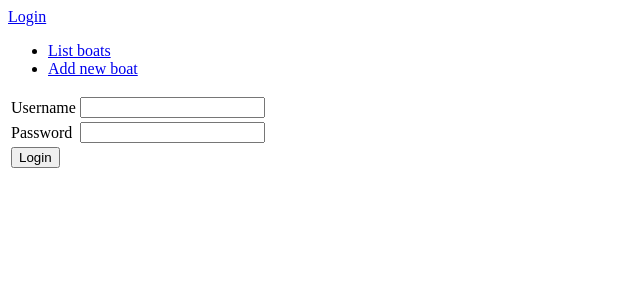
After one commit to marinellalaaksonen/VeneVarausKalenteri, a Flask app: page /login/ in a window 1280 px wide. The commit adds this page. Shown: the top 300 px of the page, without its empty margins (0-640 px from the left). Run offline with Flask 2, Linux system fonts and the light colour scheme.

Commit message:
lisätty kirjautumisnäkymä

```diff
--- a/application/__init__.py
+++ b/application/__init__.py
@@ -8,7 +8,10 @@ app.config["SQLALCHEMY_ECHO"] = True
 db = SQLAlchemy(app)
 
 from application.routes import home
+from application.routes import boats
+from application.routes import login
+
 from application.models import boats
-from application.routes import boats
+from application.models import user
 
 db.create_all()
--- /dev/null
+++ b/application/forms/loginform.py
@@ -0,0 +1,9 @@
+from flask_wtf import FlaskForm
+from wtforms import PasswordField, StringField
+
+class LoginForm(FlaskForm):
+    username = StringField("Username")
+    password = PasswordField("Password")
+
+    class Meta:
+        csrf = False
--- a/application/models/boats.py
+++ b/application/models/boats.py
@@ -3,9 +3,9 @@ from application import db
 class Boat(db.Model):
     __tablename__ = "boats"
     id = db.Column(db.Integer, primary_key=True)
-    name = db.Column(db.String(), nullable=False)
-    boat_type = db.Column(db.String(), nullable=False)
-    boat_class = db.Column(db.String(), nullable=False)
+    name = db.Column(db.String(144), nullable=False)
+    boat_type = db.Column(db.String(144), nullable=False)
+    boat_class = db.Column(db.String(144), nullable=False)
 
     def __init__(self, name, boat_type, boat_class):
         self.name = name
--- a/application/routes/boats.py
+++ b/application/routes/boats.py
@@ -1,7 +1,7 @@
 from application import app, db
 from flask import redirect, render_template, request, url_for
 from application.models.boats import Boat
-from application.forms.boat import BoatForm
+from application.forms.boatform import BoatForm
 
 @app.route("/boats/", methods=["GET"])
 def boats_index():
--- /dev/null
+++ b/application/routes/login.py
@@ -0,0 +1,22 @@
+from flask import render_template, request, redirect, url_for
+
+from application import app
+from application.models.user import User
+from application.forms.loginform import LoginForm
+
+@app.route("/login/", methods = ["GET"])
+def show_login():
+    return render_template("login.html", form = LoginForm())
+
+@app.route("/login/", methods = ["POST"])
+def auth_login():
+    form = LoginForm(request.form)
+
+    user = User.query.filter_by(username=form.username.data, password=form.password.data).first()
+    if not user:
+        return render_template("login.html", form = form,
+                               error = "No such username or password")
+
+
+    print("Käyttäjä " + user.name + " tunnistettiin")
+    return redirect(url_for("index"))
--- a/application/templates/layout.html
+++ b/application/templates/layout.html
@@ -2,14 +2,16 @@
 <html>
   <head>
     <meta charset="utf-8">
-    <title>Venevarauskalenteri</title>
+    <title>Boat booking calendar</title>
   </head>
 
   <body>
-      <ul>
-        <li><a href="{{ url_for('boats_index') }}">List boats</a></li>
-        <li><a href="{{ url_for('add_boat') }}">Add new boat</a></li>
-      </ul>
+    <a href="{{ url_for('show_login') }}">Login</a>
+
+    <ul>
+      <li><a href="{{ url_for('boats_index') }}">List boats</a></li>
+      <li><a href="{{ url_for('add_boat') }}">Add new boat</a></li>
+    </ul>
 
     {% block body %}
       <p>
--- /dev/null
+++ b/application/templates/login.html
@@ -0,0 +1,29 @@
+{% extends "layout.html" %}
+
+{% block body %}
+{{ error }}
+<form method="POST" action="{{ url_for('auth_login') }}">
+  <table>
+    <tr>
+      <td>
+	{{ form.username.label }}
+      </td>
+      <td>
+	{{ form.username }}
+      </td>
+    </tr>
+    <tr>
+      <td>
+	{{ form.password.label }}
+      </td>
+      <td>
+	{{ form.password }}
+      </td>
+    </tr>
+    <tr>
+      <td colspan="2">
+	<input type="submit" value="Login"/>
+      </td>
+    </tr>
+</form>
+{% endblock %}
```
Also changed, not shown: application/models/user.py (added, +29 -0 lines), application/forms/boatform.py (renamed from application/forms/boat.py).
